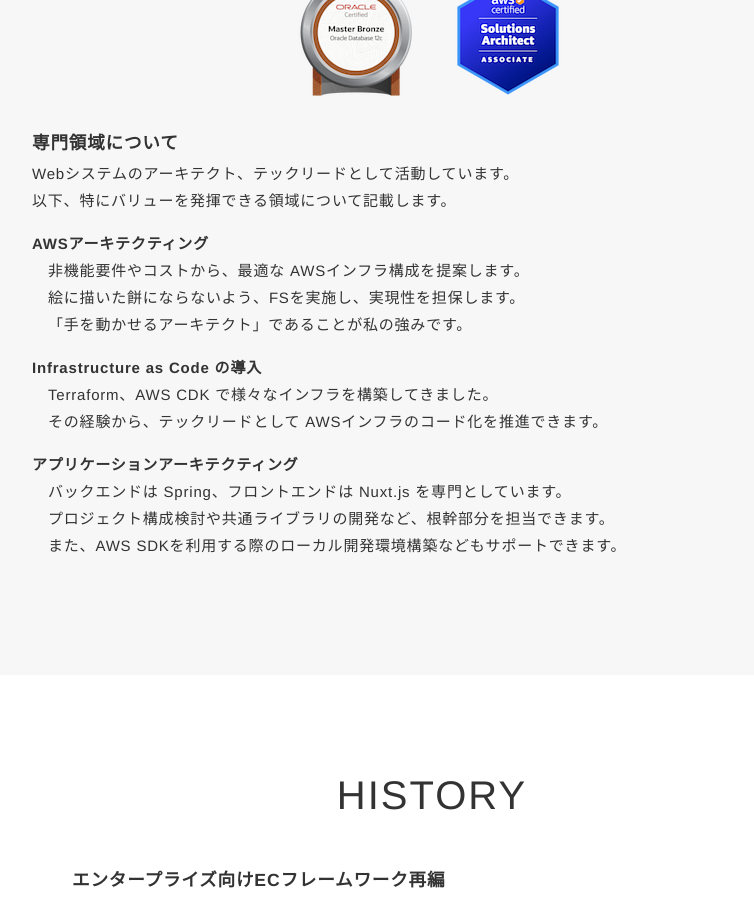
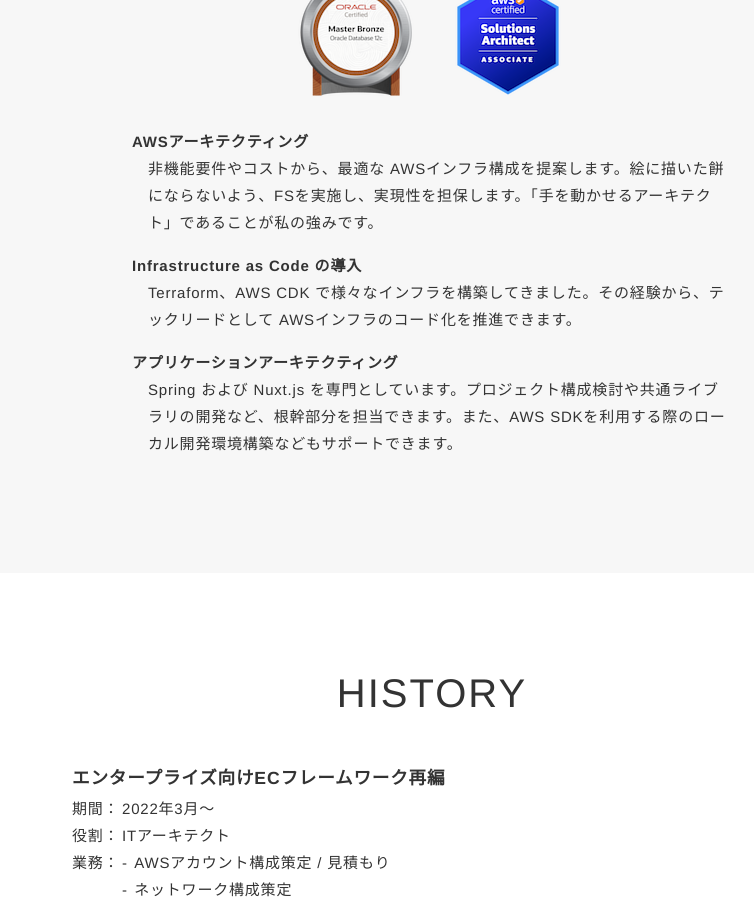
Before and after one commit to masahiro-kasatani/portfolio, a Nuxt app: page / in a window 1280 px wide. Shown: the part 1220-2120 px from the top of the page, without its empty margins (208-962 px from the left). Built offline with nearby package versions, Linux system fonts and the light colour scheme.

Commit message:
ABOUTセクションの更新

```diff
--- a/components/section/AboutSection.vue
+++ b/components/section/AboutSection.vue
@@ -44,11 +44,6 @@
         <a v-for="link in links" :key="link.href" :href="link.href" target="_blank"><img :src="link.src" /></a>
       </div> -->
       <div class="specialized-area">
-        <h3>専門領域について</h3>
-        <p>
-          Webシステムのアーキテクト、テックリードとして活動しています。<br />
-          以下、特にバリューを発揮できる領域について記載します。
-        </p>
         <dl v-for="specialized in specializedList" :key="specialized.title">
           <dt>
             <h4>{{ specialized.title }}</h4>
@@ -69,20 +64,15 @@ export default {
       specializedList: [
         {
           title: 'AWSアーキテクティング',
-          desc: `非機能要件やコストから、最適な AWSインフラ構成を提案します。
-          絵に描いた餅にならないよう、FSを実施し、実現性を担保します。
-          「手を動かせるアーキテクト」であることが私の強みです。`,
+          desc: '非機能要件やコストから、最適な AWSインフラ構成を提案します。絵に描いた餅にならないよう、FSを実施し、実現性を担保します。「手を動かせるアーキテクト」であることが私の強みです。',
         },
         {
           title: 'Infrastructure as Code の導入',
-          desc: `Terraform、AWS CDK で様々なインフラを構築してきました。
-          その経験から、テックリードとして AWSインフラのコード化を推進できます。`,
+          desc: 'Terraform、AWS CDK で様々なインフラを構築してきました。その経験から、テックリードとして AWSインフラのコード化を推進できます。',
         },
         {
           title: 'アプリケーションアーキテクティング',
-          desc: `バックエンドは Spring、フロントエンドは Nuxt.js を専門としています。
-          プロジェクト構成検討や共通ライブラリの開発など、根幹部分を担当できます。
-          また、AWS SDKを利用する際のローカル開発環境構築などもサポートできます。`,
+          desc: 'Spring および Nuxt.js を専門としています。プロジェクト構成検討や共通ライブラリの開発など、根幹部分を担当できます。また、AWS SDKを利用する際のローカル開発環境構築などもサポートできます。',
         },
       ],
       // links: [
@@ -192,12 +182,8 @@ export default {
 }
 
 #about .specialized-area {
-  max-width: 800px;
+  max-width: 600px;
   margin: 2rem auto 0;
-}
-
-#about .specialized-area p {
-  margin-bottom: 1rem;
 }
 
 #about .specialized-area dd {
```
Also changed, not shown: 2 other files (tests, documents, lock files or other folders).
